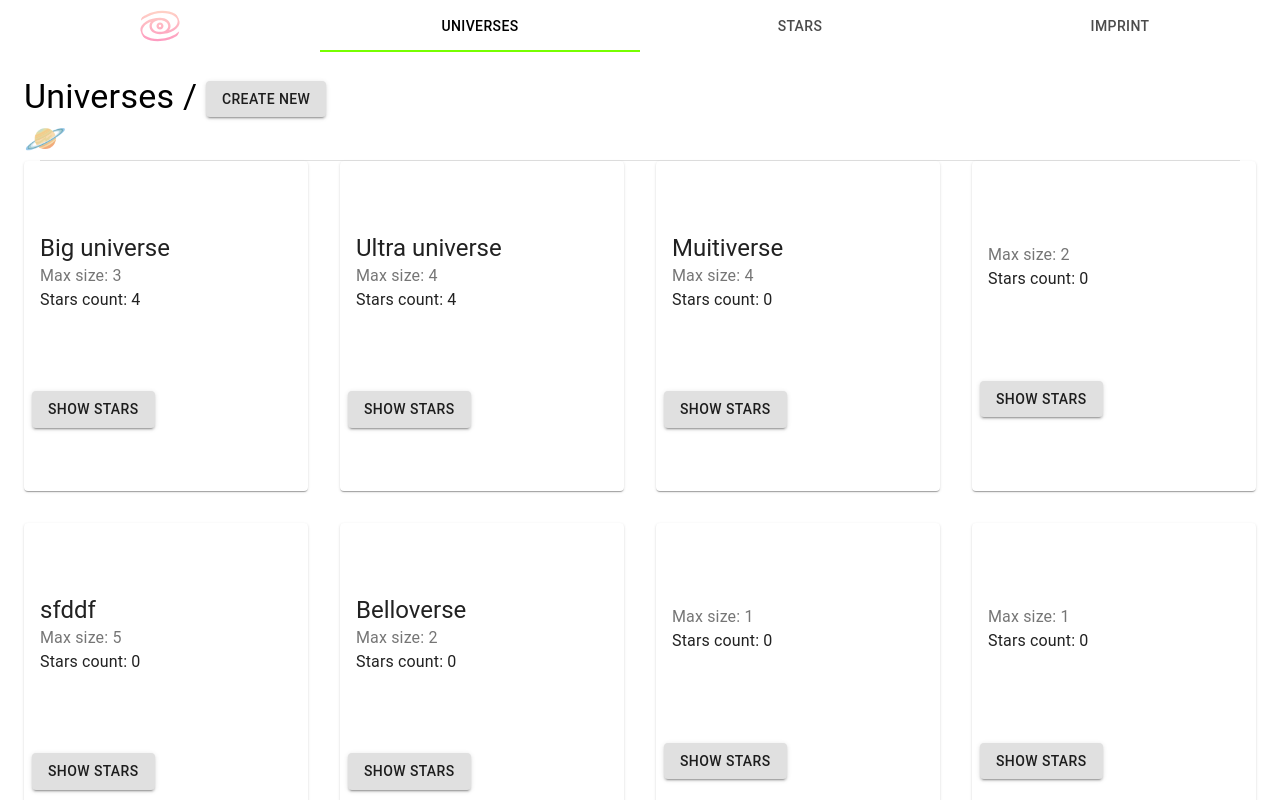
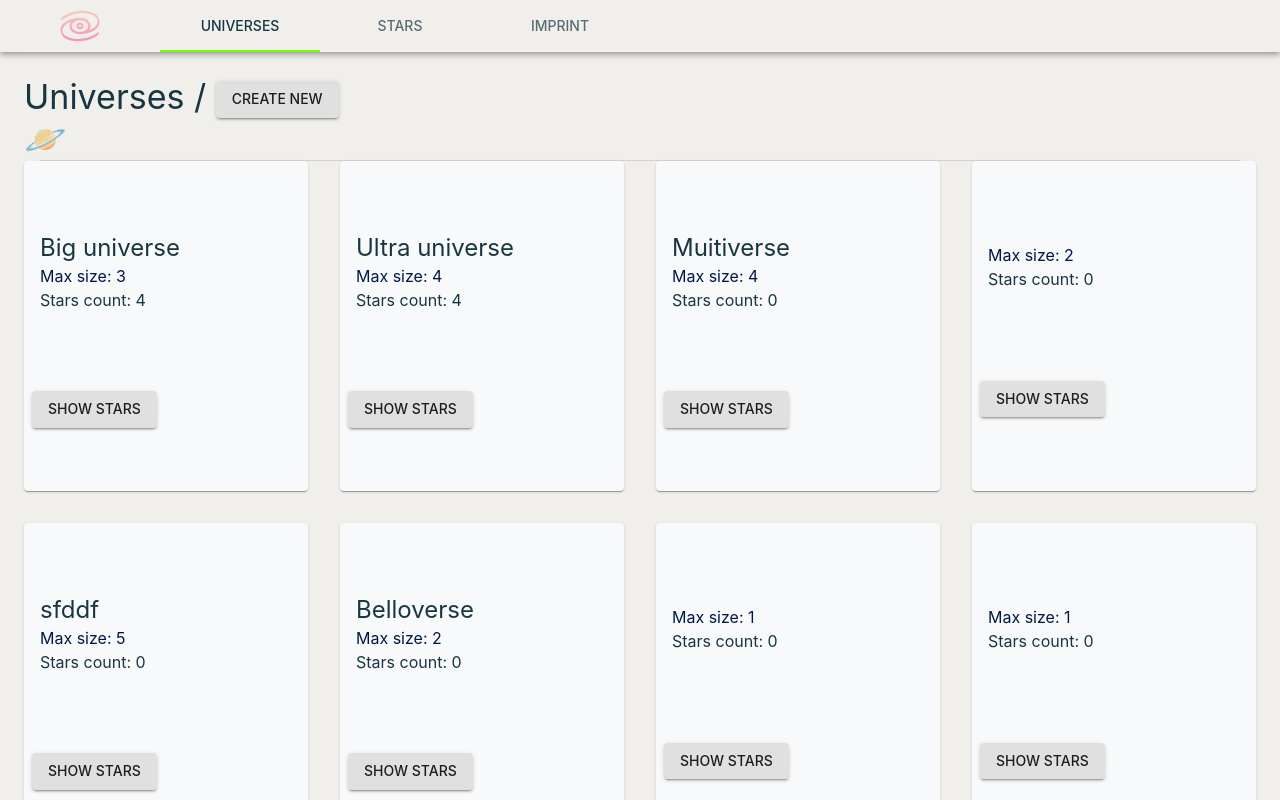
Before and after one commit to ptrcklehmann/lexa-cosmos, a React (Create React App) app: page / in a window 1280 px wide. Shown: the top 800 px of the page. Built offline with nearby package versions, Linux system fonts and the light colour scheme; data requests are answered from the project's data file.

Commit message:
Task 4 - JavaScript Toolchain

```diff
--- a/src/Components/App.js
+++ b/src/Components/App.js
@@ -3,20 +3,24 @@ import React from 'react';
 import { TabContext } from '@material-ui/lab'
 import Header from './Header/Header';
 import Container from './Container/Container';
-import '../Styles/style.scss'
-
+import { ThemeProvider } from '@material-ui/styles';
+import { CssBaseline, Switch} from '@material-ui/core';
+import '../Styles/scss/style.scss'
+import { lightTheme } from '../Styles/themeOptions'
 
 export default function App() {
   const [tabValue, setTabValue] = React.useState('1')
   const handleTabChange = (event, newValue) => {
     setTabValue(newValue)
   }
+
   return (
-    <>
+    <ThemeProvider theme={lightTheme}>
+      <CssBaseline />
       <TabContext value={tabValue} variant="fullWidth">
         <Header tabHandler={handleTabChange} />
         <Container />
       </TabContext>
-    </>
+    </ThemeProvider>
   )
 }
--- a/src/Components/Header/Header.js
+++ b/src/Components/Header/Header.js
@@ -1,10 +1,10 @@
 import React from 'react'
 import { TabList } from '@material-ui/lab'
-import { Avatar, Tab } from '@material-ui/core';
+import { AppBar, Avatar, Tab } from '@material-ui/core';
 import { makeStyles } from '@material-ui/styles';
 import logo from './logo.svg'
 
-const useStyles = makeStyles((theme) => ({
+const useStyles = makeStyles(() => ({
     indicator: {
         backgroundColor: '#77FF00'
     }
@@ -13,11 +13,13 @@ const useStyles = makeStyles((theme) => ({
 export default function Header(props) {
     const classes = useStyles()
     return (
-        <TabList variant='fullWidth' classes={{ indicator: classes.indicator }} onChange={props.tabHandler}  aria-label="navbar tabs">
+        <AppBar position="static">
+            <TabList variant='standard' classes={{ indicator: classes.indicator }} onChange={props.tabHandler}  aria-label="navbar tabs">
             <Tab icon={<Avatar alt="logo" src={logo}/>} disabled />
             <Tab label="Universes" value="1" />
             <Tab label='Stars' value="2" />
             <Tab label="Imprint" value="3" />
         </TabList>
+        </AppBar>
     )
 }
--- a/src/Styles/themeOptions.js
+++ b/src/Styles/themeOptions.js
@@ -1,6 +1,6 @@
 import { createMuiTheme } from '@material-ui/core/styles/';
 
-export const themeOptions = createMuiTheme({
+export const lightTheme = createMuiTheme({
   palette: {
     type: 'light',
     primary: {
@@ -16,6 +16,56 @@ export const themeOptions = createMuiTheme({
     text: {
       primary: '#183642',
       secondary: '#001845',
+    },
+  },
+  typography: {
+    subtitle1: {
+      fontFamily: 'Inter',
+    },
+    button: {
+      fontFamily: 'Inter',
+    },
+    fontFamily: 'Inter',
+    overline: {
+      fontFamily: 'Inter',
+    },
+    caption: {
+      fontFamily: 'Inter',
+    },
+    h5: {
+      fontFamily: 'Inter',
+    },
+    h4: {
+      fontWeight: 400,
+    },
+    h6: {
+      fontWeight: 500,
+    },
+  },
+  props: {
+    MuiAppBar: {
+      color: 'transparent',
+    },
+  },
+  spacing: 8,
+})
+
+export const darkTheme = createMuiTheme({
+  palette: {
+    type: 'dark',
+    primary: {
+      main: '#e0ac9d',
+    },
+    secondary: {
+      main: '#6f2dbd',
+    },
+    background: {
+      default: '#231651',
+      paper: '#2e1760',
+    },
+    text: {
+      primary: '#50ffb1',
+      secondary: '#d6fff6',
     },
   },
   typography: {
--- a/src/index.js
+++ b/src/index.js
@@ -4,9 +4,10 @@ import './index.css';
 import App from './Components/App';
 import reportWebVitals from './reportWebVitals';
 
+
 ReactDOM.render(
   <React.StrictMode>
-    <App />
+      <App />
   </React.StrictMode>,
   document.getElementById('root')
 );
```
Also changed, not shown: src/Components/DarkMode/useDarkMode.js (added, +12 -0 lines), src/Styles/css/style.css (added), src/Styles/scss/style.scss (renamed from src/Styles/style.scss).
